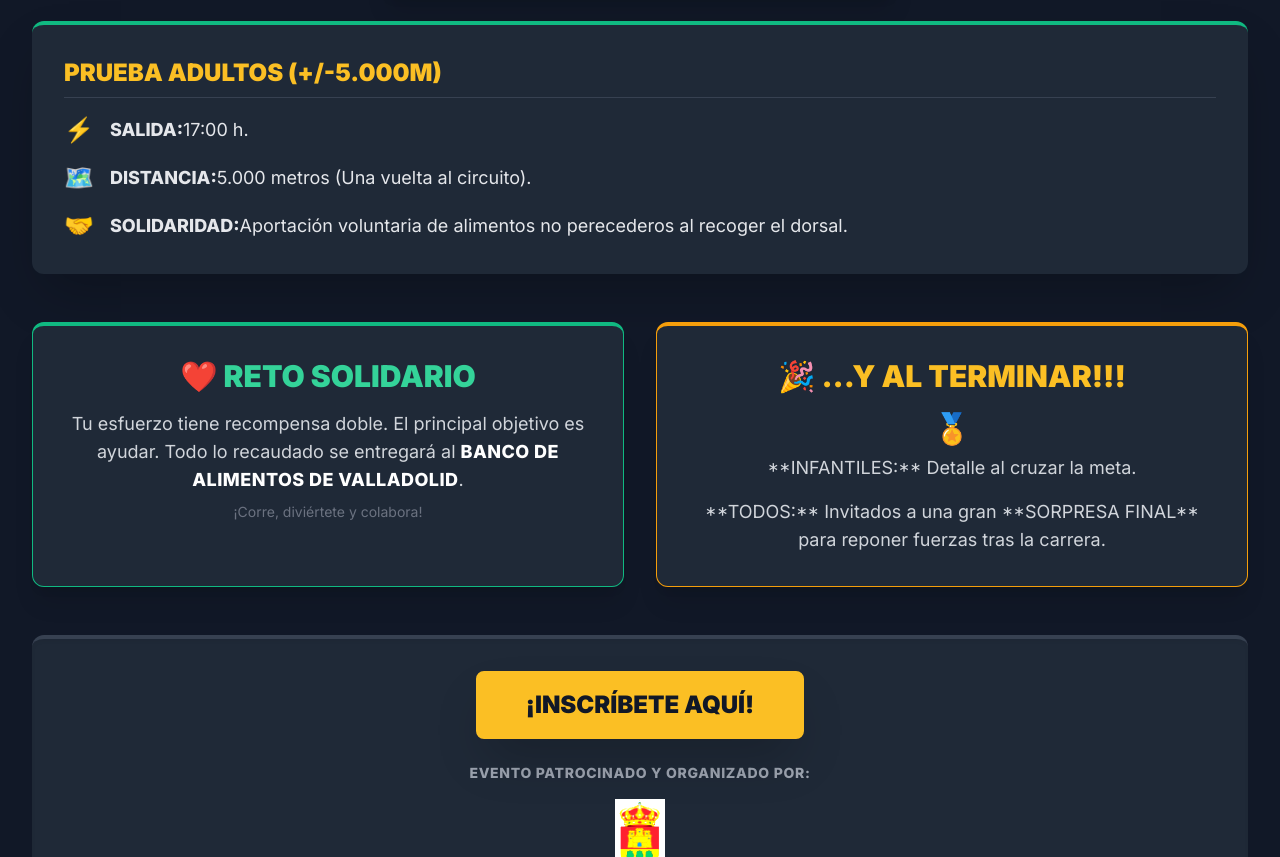
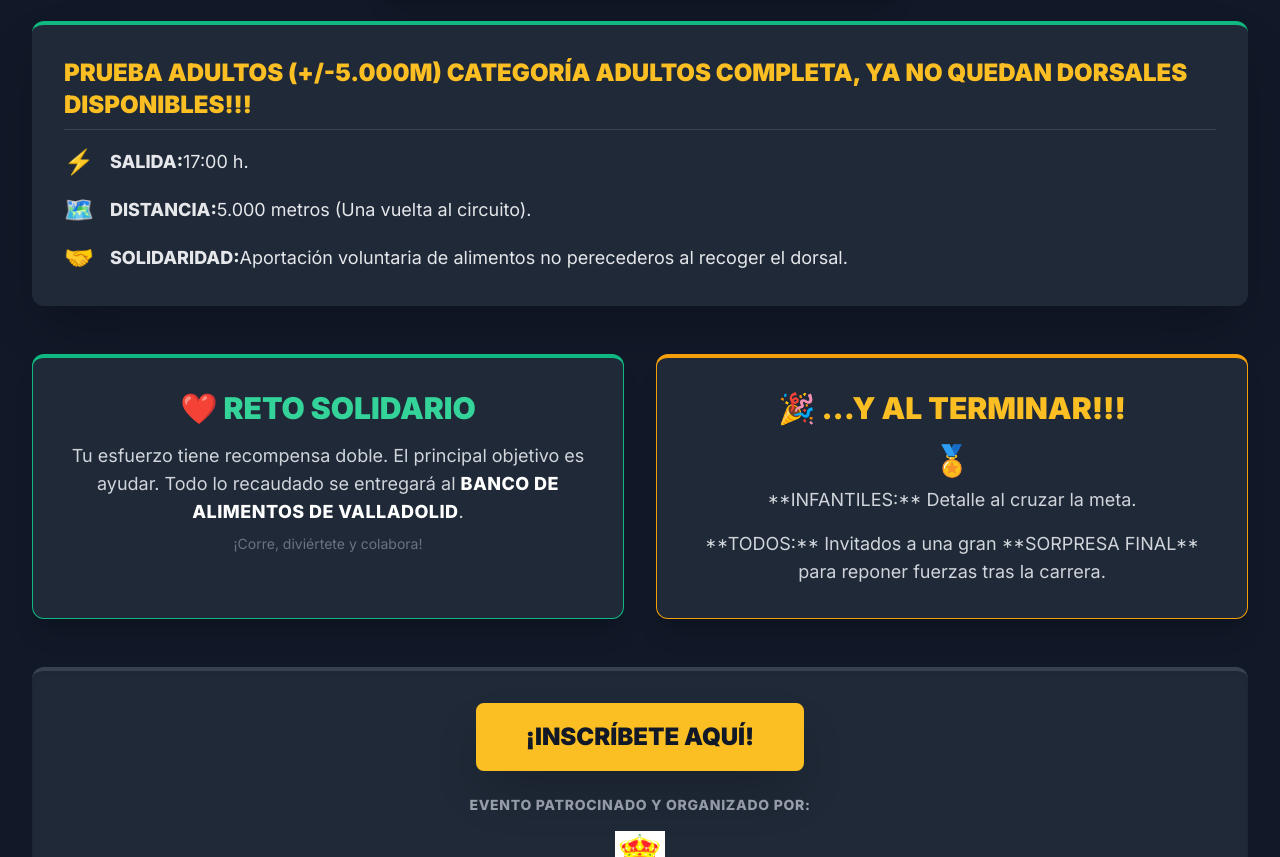
Before and after one commit to Luisgeria/San-Silvestre-Geria, a plain HTML site: page index.html in a window 1280 px wide. Shown: the part 1526-2383 px from the top of the page. Drawn offline with nearby package versions, Linux system fonts and the light colour scheme.

Commit message:
Update index.html

```diff
--- a/index.html
+++ b/index.html
@@ -167,7 +167,7 @@
             <div class="bg-gray-800 p-8 rounded-xl shadow-2xl border-t-4 border-emerald-500">
                 <!-- Panel 1: Absoluta -->
                 <div id="panel-absoluta" role="tabpanel" aria-labelledby="tab-absoluta" class="tab-panel">
-                    <h3 class="text-2xl font-black text-amber-400 mb-4 border-b pb-2 border-gray-700 uppercase">PRUEBA ADULTOS (+/-5.000m)</h3>
+                    <h3 class="text-2xl font-black text-amber-400 mb-4 border-b pb-2 border-gray-700 uppercase">PRUEBA ADULTOS (+/-5.000m) CATEGORÍA ADULTOS COMPLETA, YA NO QUEDAN DORSALES DISPONIBLES!!!</h3>
                     <ul class="list-none space-y-4">
                         <li class="flex items-center text-lg text-gray-200"><span class="text-2xl mr-4 text-emerald-400">⚡</span> <strong>SALIDA:</strong> 17:00 h.</li>
                         <li class="flex items-center text-lg text-gray-200"><span class="text-2xl mr-4 text-emerald-400">🗺️</span> <strong>DISTANCIA:</strong> 5.000 metros (Una vuelta al circuito).</li>
```
